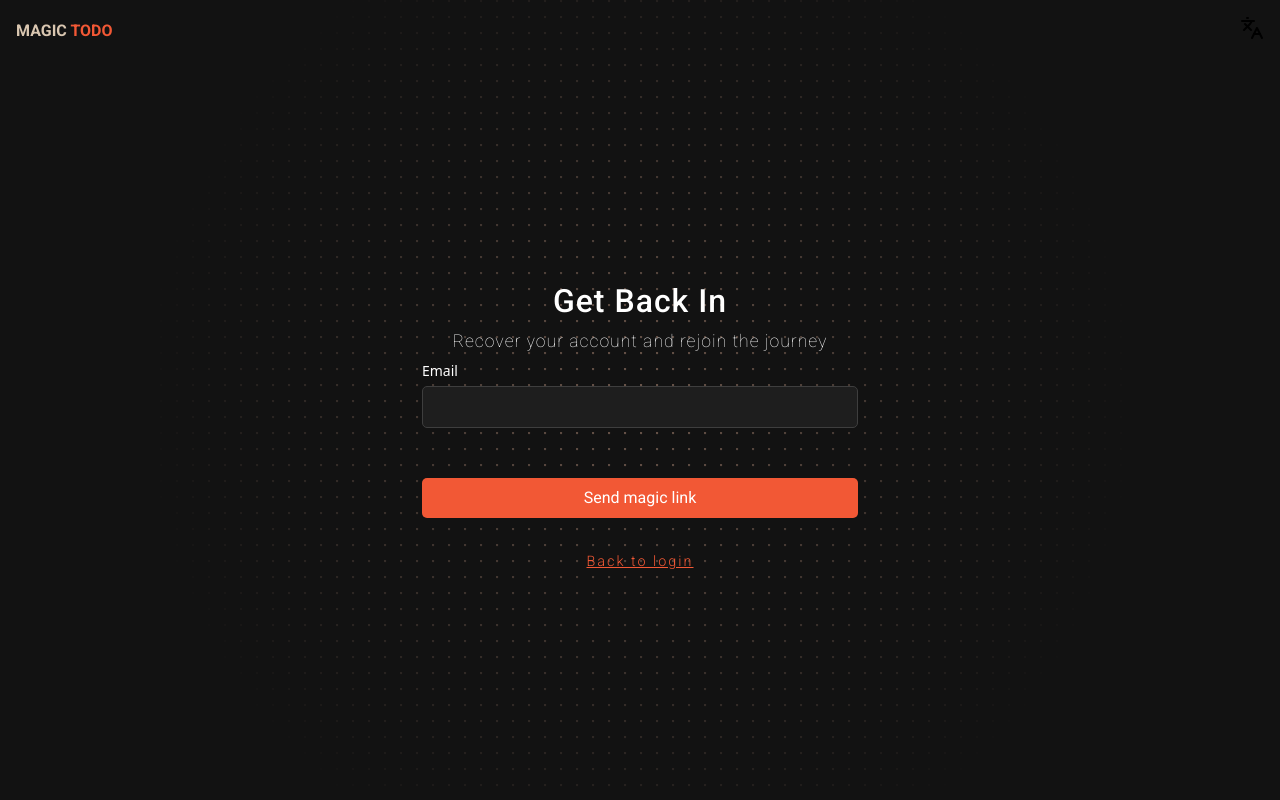
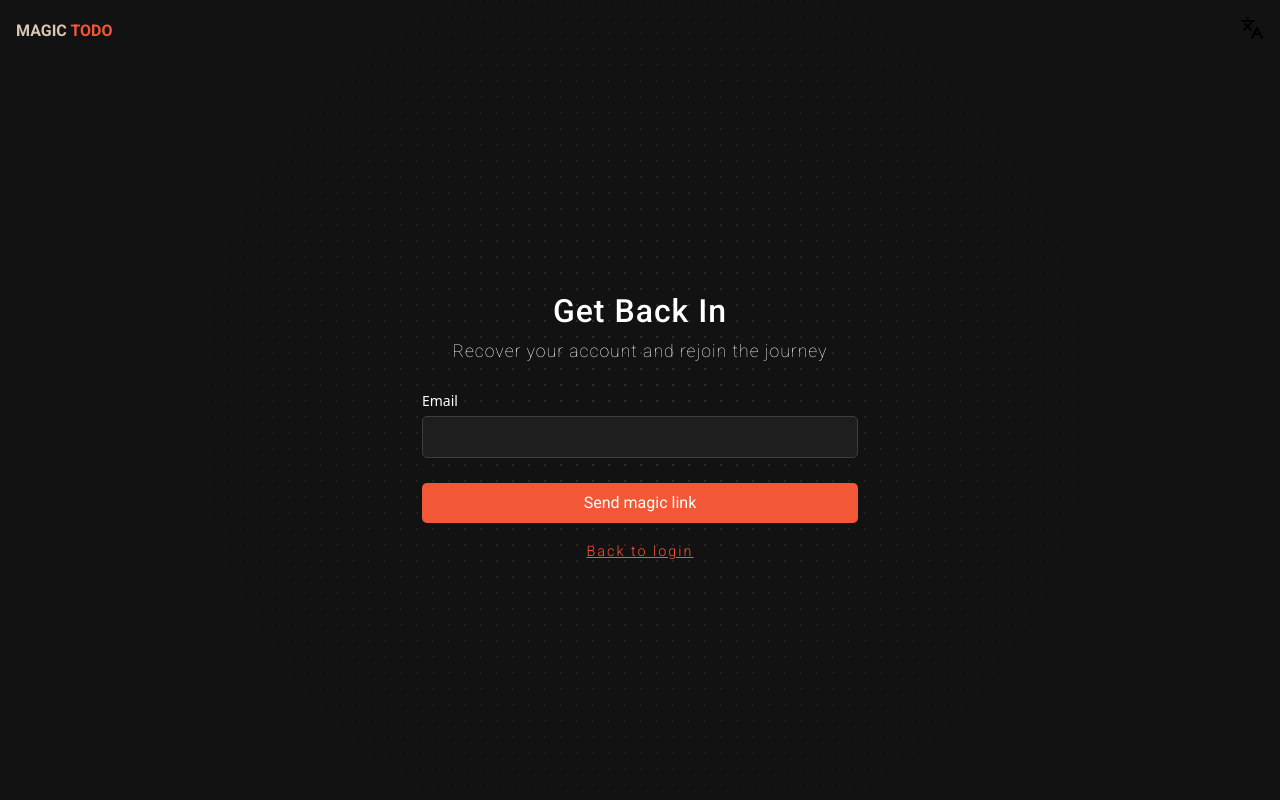
Before and after one commit to InPlease/Magic-Todo, a React (Create React App) app: page /recover/magic-link in a window 1280 px wide. Built offline with nearby package versions, Linux system fonts and the light colour scheme.

Commit message:
improve spaces and styles of dynamic form

```diff
--- a/src/components/Auth/Login.tsx
+++ b/src/components/Auth/Login.tsx
@@ -15,7 +15,7 @@ const LoginForm: React.FC = () => {
     formAriaLabel: 'form_aria_label',
     enableOrSeparator: true,
     forgotPasswordText: 'forgot_password',
-    forgotPasswordLink: '#',
+    forgotPasswordLink: '/recover/magic-link',
     submitButtonText: 'sign_in',
     bottomText: 'sign_up',
     bottomLinkUrl: '#',
--- a/src/components/Auth/RecoverMagicLink.tsx
+++ b/src/components/Auth/RecoverMagicLink.tsx
@@ -17,6 +17,7 @@ const LoginForm: React.FC = () => {
     forgotPasswordText: '',
     forgotPasswordLink: '',
     submitButtonText: 'send_magic_link',
+    submitButotnClass: 'primary-no-my-button',
     bottomLinkUrl: '/login',
     bottomText: 'back_to_login',
     bottomSecondaryText: '',
--- a/src/components/DynamicForm.tsx
+++ b/src/components/DynamicForm.tsx
@@ -93,18 +93,21 @@ const DynamicForm: React.FC<DynamicFormProps> = ({ formConfig, onSubmit }) => {
             <div className="flex justify-between items-center">
               <a
                 href={formConfig.forgotPasswordLink}
-                className="text-sm text-gray-600 underline"
+                className="font-light text-white underline"
               >
                 {t(formConfig.forgotPasswordText)}
               </a>
             </div>
           )}
-          <button type="submit" className="primary-button">
+          <button
+            type="submit"
+            className={formConfig.submitButotnClass || 'primary-button'}
+          >
             {t(formConfig.submitButtonText)}
           </button>
         </form>
 
-        <p className="mt-[10px] xs:xs-bottomTextForm sm:text-sm-bottomTextForm text-center">
+        <p className="mt-[20px] xs:xs-bottomTextForm sm:text-sm-bottomTextForm text-center">
           <a
             href={formConfig.bottomLinkUrl}
             className="mr-[5px] ml-[5px] text-orange underline"
--- a/src/components/Effects/DotsBackgroundComponent.tsx
+++ b/src/components/Effects/DotsBackgroundComponent.tsx
@@ -31,7 +31,7 @@ export function DotsBackgroundComponent({
     <svg
       aria-hidden="true"
       className={cn(
-        'pointer-events-none absolute inset-0 h-full w-full opacity-50',
+        'pointer-events-none absolute inset-0 h-full w-full opacity-20',
         className
       )}
       {...props}
--- a/src/styles/theme.scss
+++ b/src/styles/theme.scss
@@ -23,7 +23,7 @@
 
   // Forms Container
   .form-container {
-    @apply space-y-[20px];
+    @apply mb-[20px] space-y-[20px];
   }
 
   .form-field-container {
@@ -49,6 +49,9 @@
   .primary-button {
     @apply focus:outline focus:outline-[#eb9986] focus:outline-[3px] ease-in-out duration-buttons-duration transition-colors my-[25px] rounded-default w-full px-4 py-2 bg-orange text-white hover:bg-red;
   }
+  .primary-no-my-button {
+    @apply focus:outline focus:outline-[#eb9986] focus:outline-[3px] ease-in-out duration-buttons-duration transition-colors rounded-default w-full px-4 py-2 bg-orange text-white hover:bg-red;
+  }
   .secondary-button {
     @apply ease-in-out duration-300 my-[25px] rounded-default w-full px-4 py-2 bg-red text-white hover:bg-orange;
   }
--- a/src/utils/types/interfaces.ts
+++ b/src/utils/types/interfaces.ts
@@ -32,6 +32,7 @@ export interface ValidationRule {
     submitButtonText: string;
     bottomText: string;
     bottomLinkUrl: string;
+    submitButotnClass?:string;
     bottomSecondaryText: string;
     socialLogins?: SocialLoginConfig[];
     fields: FieldConfig[];
```
